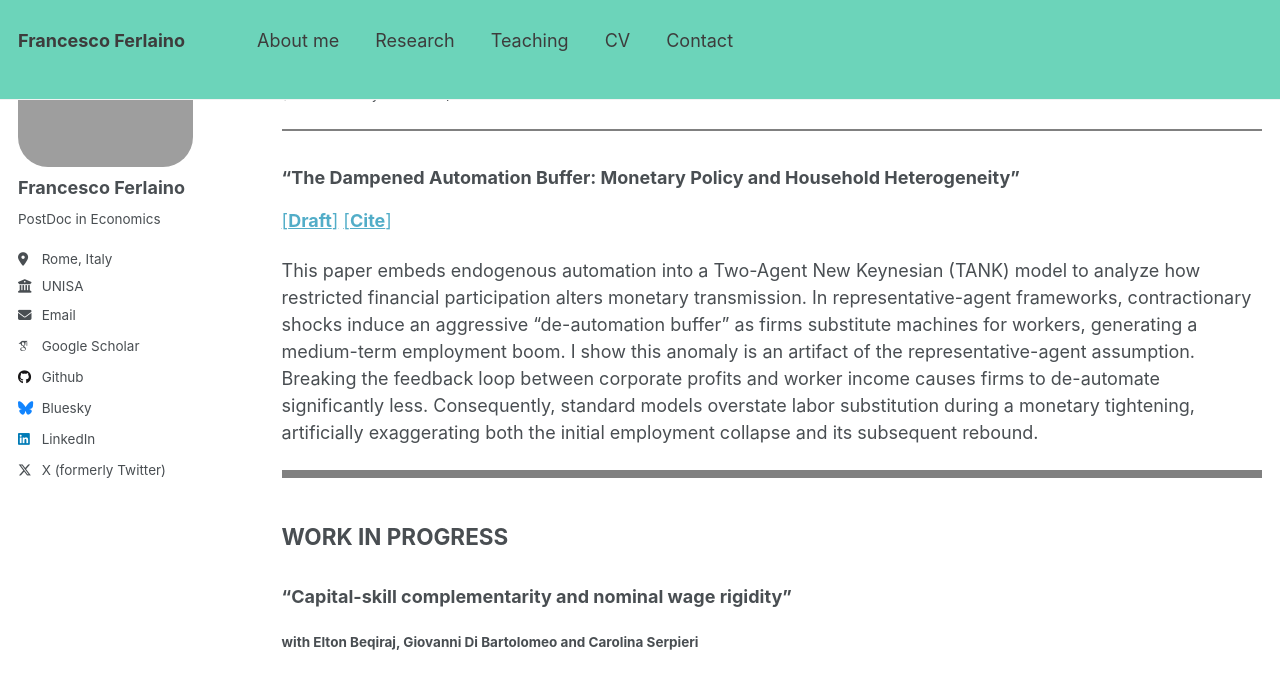
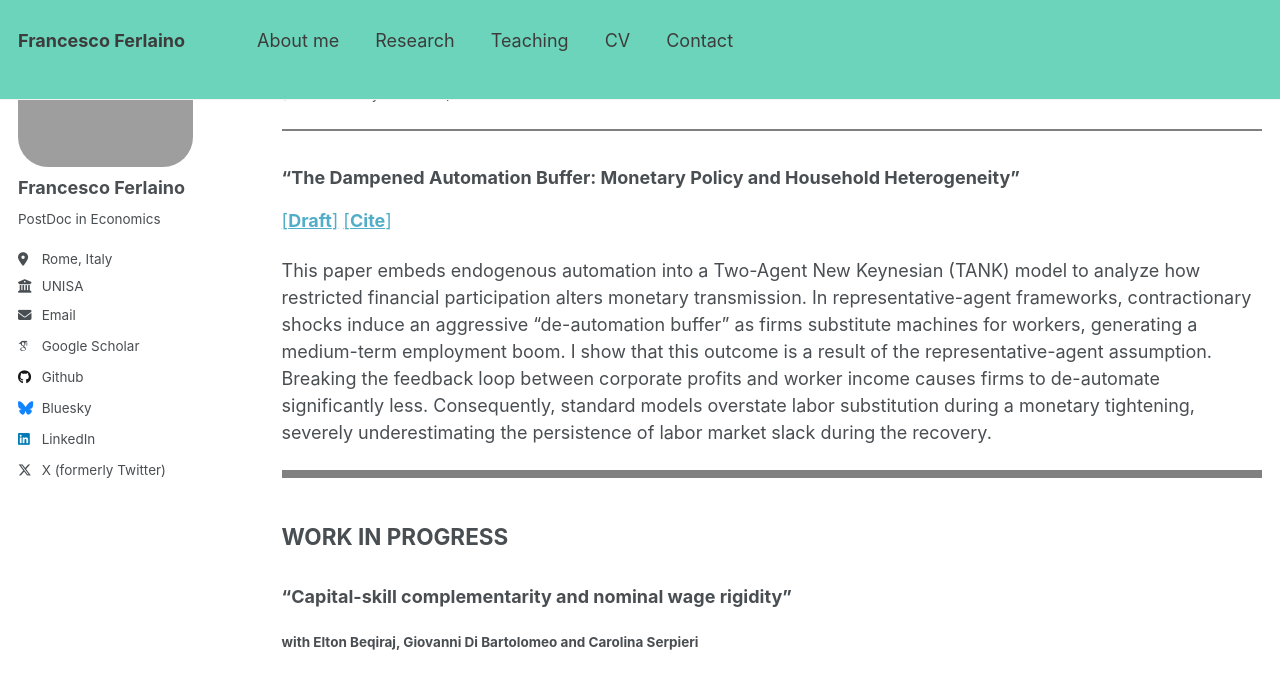
Before and after one commit to fraferla/fraferla.github.io, a Jekyll site: the page built from _pages/research.md, in a window 1280 px wide and 900 px high, scrolled down 1691 px. Shown: the top 689 px of the window. Built offline with Jekyll 4.4.1, drawn with Linux system fonts in a browser that asks for light colours; some web fonts are replaced.

Commit message:
update_paper

```diff
--- a/_pages/research.md
+++ b/_pages/research.md
@@ -63,7 +63,7 @@ This paper investigates how inequality shapes inflation attention. We document t
 [[**Draft**]](http://fraferla.github.io/files/Ferlaino_2026_The_Dampened_Automation_Buffer.pdf)
 [[**Cite**]](http://fraferla.github.io/files/cite/Ferlaino_2026_The_Dampened_Automation_Buffer_cite.txt)
 
-This paper embeds endogenous automation into a Two-Agent New Keynesian (TANK) model to analyze how restricted financial participation alters monetary transmission. In representative-agent frameworks, contractionary shocks induce an aggressive "de-automation buffer" as firms substitute machines for workers, generating a medium-term employment boom. I show this anomaly is an artifact of the representative-agent assumption. Breaking the feedback loop between corporate profits and worker income causes firms to de-automate significantly less. Consequently, standard models overstate labor substitution during a monetary tightening, artificially exaggerating both the initial employment collapse and its subsequent rebound.
+This paper embeds endogenous automation into a Two-Agent New Keynesian (TANK) model to analyze how restricted financial participation alters monetary transmission. In representative-agent frameworks, contractionary shocks induce an aggressive "de-automation buffer" as firms substitute machines for workers, generating a medium-term employment boom. I show that this outcome is a result of the representative-agent assumption. Breaking the feedback loop between corporate profits and worker income causes firms to de-automate significantly less. Consequently, standard models overstate labor substitution during a monetary tightening, severely underestimating the persistence of labor market slack during the recovery.
 
 <hr style="border:4px solid gray">
 
```
Also changed, not shown: 2 other files.
